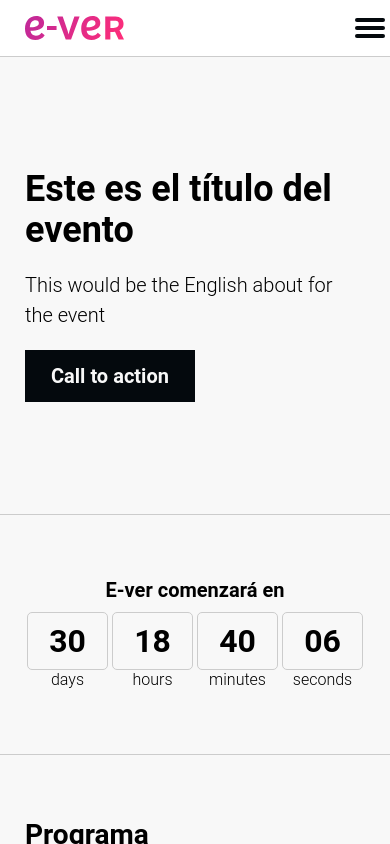
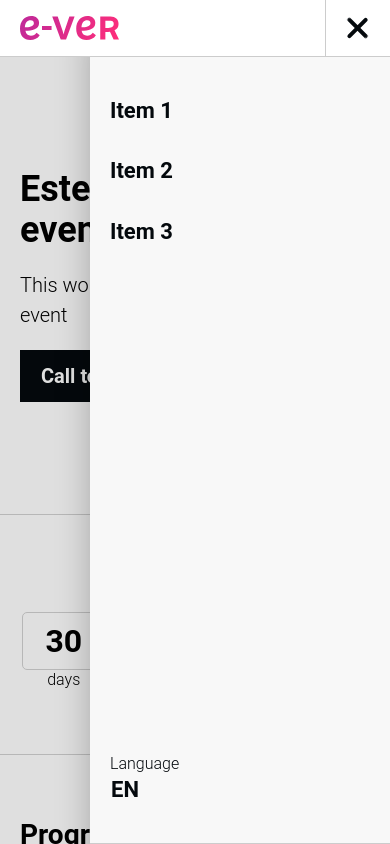
Before and after one commit to nayracoop/e-ver-core, a React (Create React App) app: page / in a window 390 px wide. Both pictures are taken after a click on the button "Menu". Shown: the top 844 px of the page. Built offline with nearby package versions, Linux system fonts and the light colour scheme.

Commit message:
Mobile menu

```diff
--- a/package.json
+++ b/package.json
@@ -28,6 +28,7 @@
     "react-i18next": "^11.5.0",
     "react-markdown": "^4.3.1",
     "react-player": "^2.1.0",
+    "react-router-dom": "^5.2.0",
     "react-scripts": "3.4.1",
     "socket.io": "^2.3.0",
     "socket.io-client": "^2.3.0",
--- a/src/assets/theme/ever.json
+++ b/src/assets/theme/ever.json
@@ -1,7 +1,7 @@
 {
   "layout": {
     "breakpoints": { "xl": 1200, "l": 992, "m": 768, "s": 576 },
-    "gap": 25
+    "gap": 20
   },
   "color": {
     "primary": "#f72d7d",
--- a/src/components/sections/AppHeader.jsx
+++ b/src/components/sections/AppHeader.jsx
@@ -1,18 +1,43 @@
-import React from 'react'
+import React, { useState, useEffect } from 'react'
 import PropTypes from 'prop-types'
 import styled from 'styled-components'
 // import { Container } from "../layout"
-// import Navbar from "../snippets/Navbar"
+import Navbar from "../snippets/Navbar"
 import MenuButton from '../snippets/ui/MenuButton'
 
 const AppHeader = ({ logo }) => {
+
+  const [ opened, setOpened ] = useState(false)
+
+  const buttonClickHandler = () => {
+    setOpened(!opened)
+  }
+
+  const exit = () => {
+    setOpened(false)
+  }
+
+  useEffect(() => {
+    // if(opened) document.body.style.overflow = 'hidden'
+    // else document.body.style.overflow = 'visible'
+    if(opened) document.addEventListener('keypress', exit, false)
+    else document.removeEventListener('keypress', exit)
+
+    return () => {
+      // document.body.style.overflow = 'visible'
+    }
+  }, [opened])
+
   return (
     <Wrapper>
-      <LogoWrapper>
-        <Logo src={logo} />
-      </LogoWrapper>
-      <Button />
-      {/* <Navbar /> */}
+      <MainBar>
+        <LogoWrapper>
+          <Logo src={logo} />
+        </LogoWrapper>
+        <Button active={opened} onClick={buttonClickHandler} />
+      </MainBar>
+      <Overlay visible={opened} onClick={exit} />
+      <Navbar visible={opened} />
     </Wrapper>
   )
 }
@@ -24,6 +49,12 @@ AppHeader.propTypes = {
 export default AppHeader
 
 const Wrapper = styled.header`
+  position: sticky;
+  top: 0;
+  z-index: 100;
+`
+
+const MainBar = styled.div`
   border-bottom: 1px solid ${(props) => props.theme.color.border};
   background: #fff;
   display: flex;
@@ -40,8 +71,22 @@ const Logo = styled.img`
 `
 
 const Button = styled(MenuButton)`
-  padding: 0 ${(props) => props.theme.layout.gap}px;
+  padding: 0 15px;
   min-height: 100%;
-  min-width: 80px;
+  min-width: 65px;
   border-left: 1px solid ${(props) => props.theme.color.border};
 `
+
+const Overlay = styled.div`
+  display: block;
+  z-index: -1;
+  position: fixed;
+  top: 0;
+  right: 0;
+  bottom: 0;
+  left: 0;
+  background: rgba(0,0,0,.1);
+  opacity: ${(props) => props.visible ? 1 : 0};
+  pointer-events: ${(props) => props.visible ? 'auto' : 'none'};
+  transition: opacity 100ms ease-out;
+`
--- a/src/components/snippets/LanguageSelector.jsx
+++ b/src/components/snippets/LanguageSelector.jsx
@@ -1,5 +1,6 @@
 import React from 'react'
 import i18next from 'i18next'
+import styled from 'styled-components'
 
 import { useTranslation } from 'react-i18next'
 
@@ -30,12 +31,54 @@ const LanguageSelector = () => {
 
   return (
     <div>
-      <span>{t('menu.language')}</span>
-      <select type="select" onChange={changeLang} label="Language">
-        {createSelectItems()}
-      </select>
+      <Label>{t('menu.language')}</Label>
+      <OptionsWrapper>
+        <Options type="select" onChange={changeLang} label="Language">
+          {createSelectItems()}
+        </Options>
+      </OptionsWrapper>
     </div>
   )
 }
 
 export default LanguageSelector
+
+const Label = styled.label`
+  // align-self: end;
+  // display: block;
+  // font-family: ${(props) => props.theme.font.display.family};
+  // font-weight: ${(props) => props.theme.font.display.weight};
+
+  color: ${(props) => props.theme.color.text};
+  // text-decoration: none;
+  // font-size: 1.375em;
+  // padding: 0.375em ${props => props.theme.layout.gap}px;
+  // transition: background 200ms ease-in-out;
+  // border-bottom: 1px solid ${(props) => props.theme.color.border};
+
+  display: block;
+  // line-height: 1;
+`
+
+const Options = styled.select`
+  font-family: ${(props) => props.theme.font.display.family};
+  font-weight: ${(props) => props.theme.font.display.weight};
+
+  color: ${(props) => props.theme.color.text};
+  font-size: 1.375em;
+
+  border: 0;
+  background: transparent;
+  padding-right:15px;
+
+  position: relative;
+  right: -20px;
+  line-height: 1;
+  cursor: pointer;
+`
+
+const OptionsWrapper = styled.div`
+  display: inline-block;
+  overflow: hidden;
+  margin-left: -23px;
+`
--- /dev/null
+++ b/src/components/snippets/Nav.jsx
@@ -0,0 +1,46 @@
+import React from 'react'
+import styled from 'styled-components'
+import { NavLink } from "react-router-dom";
+// import LanguageSelector from './LanguageSelector'
+// import TimeZoneSelector from './TimeZoneSelector'
+
+const Nav = ({ className }) => {
+  return (
+    <Wrapper className={className}>
+      <ul>
+        <Item><Link to="/home-1" activeClassName="active">Item 1</Link></Item>
+        <Item><Link to="/home-2" activeClassName="active">Item 2</Link></Item>
+        <Item><Link to="/home-3" activeClassName="active">Item 3</Link></Item>
+      </ul>
+    </Wrapper>
+  )
+}
+
+export default Nav
+
+const Wrapper = styled.nav`
+`
+
+const Item = styled.li`
+`
+
+const Link = styled(NavLink)`
+  display: block;
+  font-family: ${(props) => props.theme.font.display.family};
+  font-weight: ${(props) => props.theme.font.display.weight};
+  font-size: ${(props) => props.theme.size}em;
+  color: ${(props) => props.theme.color.text};
+  text-decoration: none;
+  font-size: 1.375em;
+  padding: 0.625em ${props => props.theme.layout.gap}px;
+  transition: background 200ms ease-in-out, color 200ms ease-in-out;
+  // border-bottom: 1px solid ${(props) => props.theme.color.border};
+
+  &:hover, &:focus {
+    color: ${(props) => props.theme.color.primary};
+  }
+
+  &.active {
+    background: ${(props) => props.theme.color.text}11;
+  }
+`
--- a/src/components/snippets/Navbar.jsx
+++ b/src/components/snippets/Navbar.jsx
@@ -1,14 +1,52 @@
 import React from 'react'
+import PropTypes from 'prop-types'
+import styled from 'styled-components'
+import Nav from './Nav'
 import LanguageSelector from './LanguageSelector'
-import TimeZoneSelector from './TimeZoneSelector'
+// import TimeZoneSelector from './TimeZoneSelector'
 
-const Navbar = () => {
+const Navbar = ({ visible }) => {
   return (
-    <>
-      <LanguageSelector />
-      <TimeZoneSelector />
-    </>
+    <Wrapper visible={visible}>
+      <Navigation />
+      <Configurations>
+        <LanguageSelector />
+        {/* <TimeZoneSelector /> */}
+      </Configurations>
+    </Wrapper>
   )
 }
 
+Navbar.propTypes = {
+  visible: PropTypes.bool.isRequired,
+}
+
 export default Navbar
+
+const Wrapper = styled.div`
+  position: fixed;
+  top: 0;
+  bottom: 0;
+  width: 300px;
+  right: 0;
+  transform: translateX(${(props) => props.visible ? '0' : '300px' });
+  box-shadow: 0 32px 32px rgba(0,0,0,0.25);
+  background: ${props => props.theme.color.background};
+  border-bottom: 1px solid ${(props) => props.theme.color.border};
+  // border-right: 1px solid ${props => props.theme.color.border};
+  padding-top: 5em;
+  // padding-bottom: 2em;
+  z-index: -1;
+
+  display: flex;
+  flex-flow: column wrap;
+  transition: transform 300ms ease-out;
+`
+
+const Configurations = styled.div`
+  padding: 2em ${props => props.theme.layout.gap}px;
+`
+
+const Navigation = styled(Nav)`
+  flex: 1;
+`
--- a/src/components/snippets/ui/MenuButton.jsx
+++ b/src/components/snippets/ui/MenuButton.jsx
@@ -1,14 +1,22 @@
 import React from 'react'
+import PropTypes from 'prop-types'
 import styled from 'styled-components'
 
-const HamburgerButton = () => {
+const HamburgerButton = ({ onClick, className, active }) => {
+
   return (
-    <Button>
+    <Button className={className} onClick={onClick} active={active}>
       <Line />
       <Line>Menu</Line>
       <Line />
     </Button>
   )
+}
+
+HamburgerButton.propTypes = {
+  onClick: PropTypes.func.isRequired,
+  active: PropTypes.bool.isRequired,
+  className: PropTypes.string
 }
 
 export default HamburgerButton
@@ -23,14 +31,27 @@ const Button = styled.button`
   flex-flow: column wrap;
   justify-content: center;
   min-width: 40px;
+
+  &:hover span {
+    background-color: ${(props) => props.theme.color.primary};
+  }
+
+  ${(props) => props.active ? `
+    span:nth-child(1) { transform: rotate(-45deg) translateX(0); top: 8px; transition-delay: 0s, 50ms, 0s, 0s; width: 80%; }
+    span:nth-child(2) { width: 0; }
+    span:nth-child(3) { transform: rotate(45deg) translateX(0); top: -8px; transition-delay: 0s, 50ms, 0s, 0s; width: 80%; }
+  ` : ''};
 `
 
 const Line = styled.span`
   display: block;
   background-color: ${(props) => props.theme.color.text};
   height: 4px;
-  margin: 2px 0;
+  margin: 2px auto;
   width: 100%;
   text-indent: -9999px;
   border-radius: 2px;
+  transition: background 200ms ease-in-out, transform 200ms ease-out, top 150ms ease-out, width 150ms ease-in-out;
+  position: relative;
+  top: 0;
 `
--- a/src/index.jsx
+++ b/src/index.jsx
@@ -1,9 +1,10 @@
 import React from 'react'
 import ReactDOM from 'react-dom'
+import { BrowserRouter } from 'react-router-dom';
 
 import App from './components/App'
 import './locales/i18n'
 
 import './assets/styles/reset.css'
 
-ReactDOM.render(<App />, document.getElementById('root'))
+ReactDOM.render(<BrowserRouter><App /></BrowserRouter>, document.getElementById('root'))
```
Also changed, not shown: 1 other file (tests, documents, lock files or other folders).
